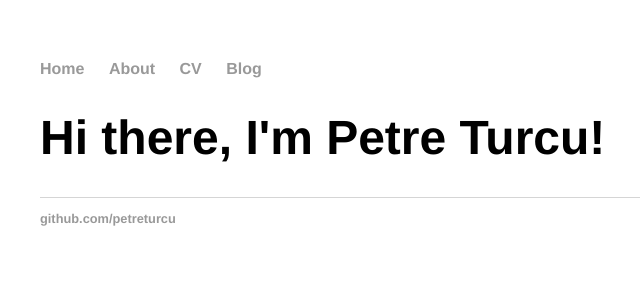
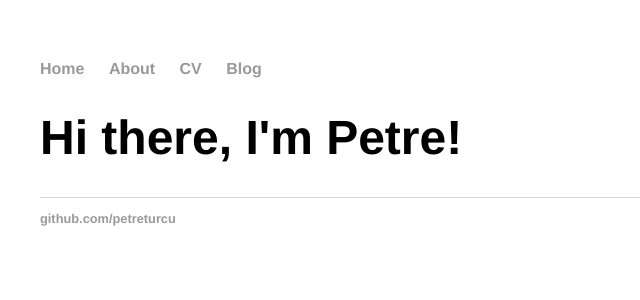
Before and after one commit to petreturcu/petreturcu.github.io, a Jekyll site: the page built from index.html, in a window 1280 px wide. Shown: the top 300 px of the page, without its empty margins (152-792 px from the left). Built offline with Jekyll 4.4.1, drawn with Linux system fonts in a browser that asks for light colours.

Commit message:
Update index.html

```diff
--- a/index.html
+++ b/index.html
@@ -3,5 +3,5 @@ layout: default
 title: Petre Turcu
 ---
 <div class="blurb">
-	<h1>Hi there, I'm Petre Turcu!</h1>
+	<h1>Hi there, I'm Petre!</h1>
 </div><!-- /.blurb -->
```
